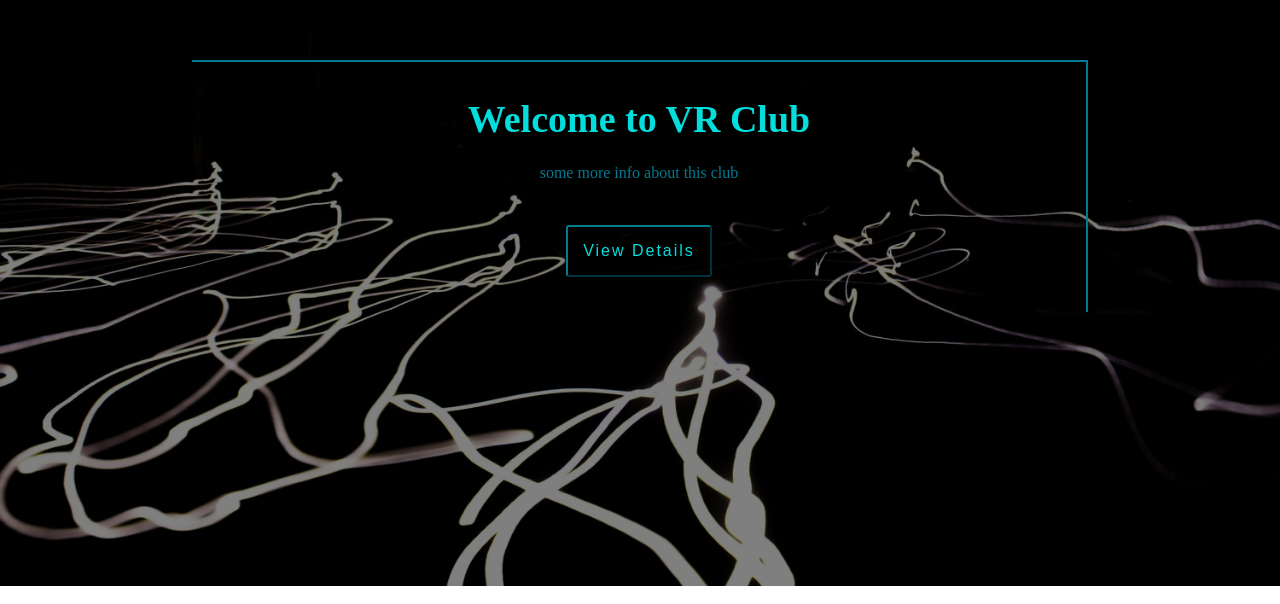
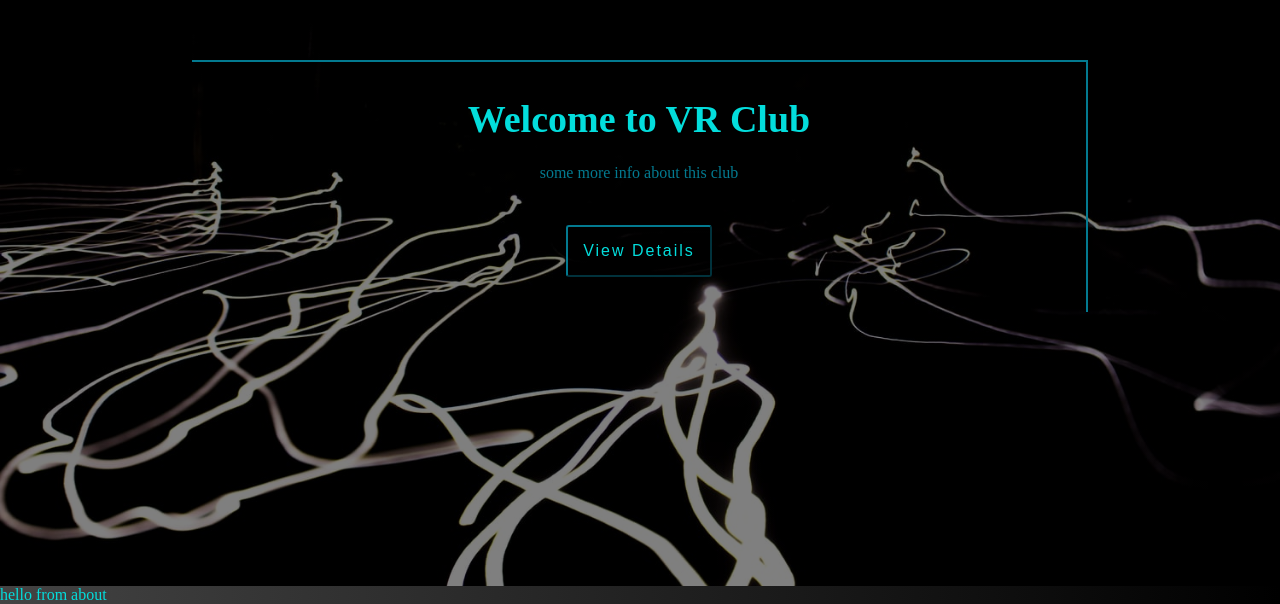
Before and after one commit to uly-ana/vr, a React (Create React App) app: page / in a window 1280 px wide. Shown: the part 214-818 px from the top of the page. Built offline with nearby package versions, Linux system fonts and the light colour scheme.

Commit message:
imported About to home page

```diff
--- a/src/pages/Home.js
+++ b/src/pages/Home.js
@@ -1,10 +1,12 @@
 import React from 'react'
 import Header from '../components/home/Header'
+import About from '../components/home/About'
 
  const Home = () => {
     return (
         <>
         <Header />
+        <About/>
         </>
     );
 };
```
